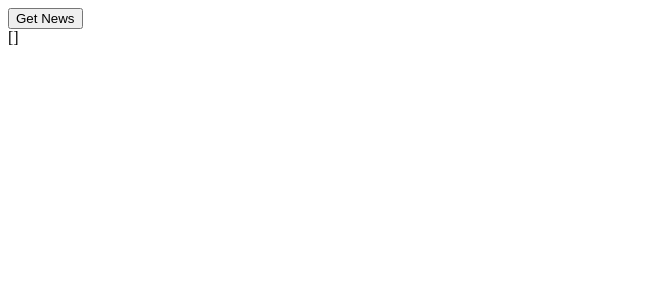
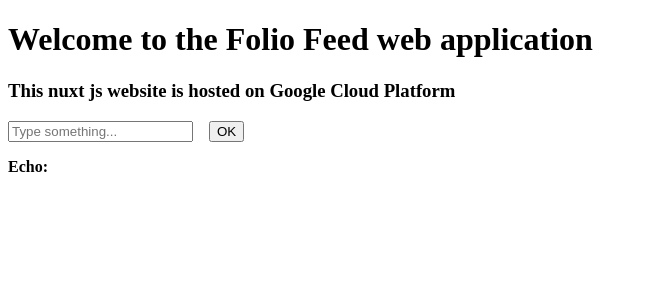
Before and after one commit to Gowtham1729/folio-feed, a Nuxt app in the folder applications/frontend/: page / in a window 1280 px wide. Shown: the top 300 px of the page, without its empty margins (0-647 px from the left). Built offline with nearby package versions, Linux system fonts and the light colour scheme.

Commit message:
feat: Add a basic user input template

```diff
--- a/applications/frontend/app.vue
+++ b/applications/frontend/app.vue
@@ -1,32 +1,50 @@
 <template>
-  <button @click="getNews">
-    Get News
-  </button>
   <div>
-    {{ news }}
+    <h1>Welcome to the Folio Feed web application</h1>
+    <h3>This nuxt js website is hosted on Google Cloud Platform</h3>
+
+    <div>
+      <input v-model="userInput" placeholder="Type something..."/>
+
+      <button @click="addInputToList">OK</button>
+    </div>
+
+    <p><b>Echo: </b></p>
+    <ul>
+      <li v-for="(input, index) in inputsList" :key="index">
+        {{ input }}
+      </li>
+    </ul>
   </div>
 </template>
 
 <script>
-import axios from 'axios'
 export default {
-  name: 'App',
   data() {
     return {
-      news: []
-    }
+      userInput: '',
+      inputsList: [],
+    };
   },
   methods: {
-    getNews() {
-      axios.get('http://localhost:8000/api/news/')
-        .then((response) => {
-          this.news = response.data;
-          console.log(this.news);
-        })
-        .catch((error) => {
-          console.error(error)
-        })
+    addInputToList() {
+      if (this.userInput.trim()) {
+        this.inputsList.push(this.userInput);
+        this.userInput = '';
+      }
     }
   }
+};
+</script>
+
+
+<style>
+button {
+  margin-left: 8px;
 }
-</script>
+
+
+input {
+  margin-right: 8px;
+}
+</style>
--- a/applications/frontend/nuxt.config.ts
+++ b/applications/frontend/nuxt.config.ts
@@ -1,6 +1,6 @@
 // https://nuxt.com/docs/api/configuration/nuxt-config
 export default defineNuxtConfig({
-  devtools: { enabled: true },
+  devtools: { enabled: false },
   modules: ["nuxt-security"],
   security: {
     headers: {
```
